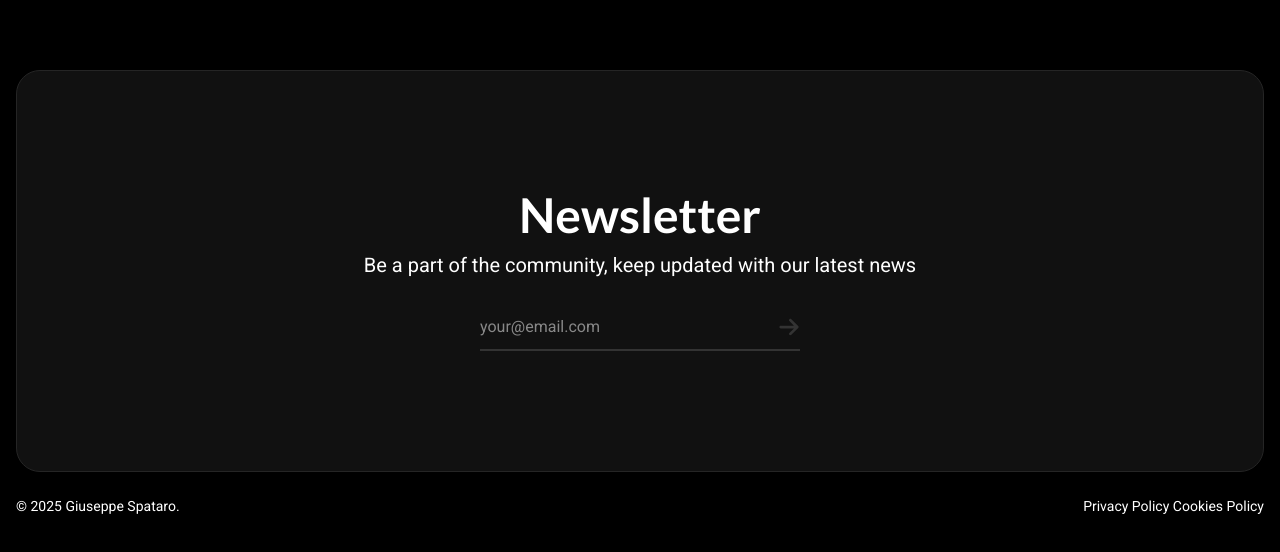
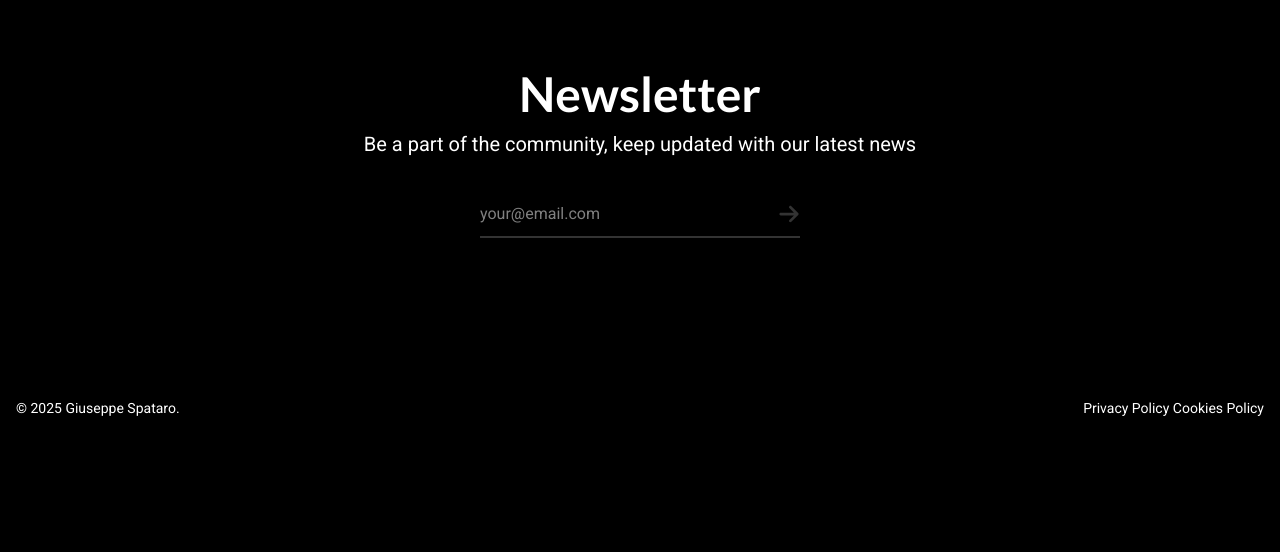
Before and after one commit to gspataro/Eclipse, a website built with Vite: page index.html in a window 1280 px wide. Shown: the part 1690-2242 px from the top of the page. Built offline with nearby package versions, Linux system fonts and the light colour scheme.

Commit message:
update(newsletter): remove outer box

```diff
--- a/index.html
+++ b/index.html
@@ -167,16 +167,16 @@
             </section>
             <footer class="py-40">
                 <div class="container">
-                    <div class="bg-gray-950 border-1 border-gray-900 p-30 rounded-3xl flex flex-col justify-center items-center">
+                    <div class="mb-40 flex flex-col justify-center items-center">
                         <h2 class="mb-3">Newsletter</h2>
-                        <p class="text-xl mb-6">Be a part of the community, keep updated with our latest news</p>
-                        <div class="flex gap-2 relative group">
+                        <p class="text-center text-xl mb-8">Be a part of the community, keep updated with our latest news</p>
+                        <div class="w-full max-w-80 flex gap-2 relative group">
                             <input type="email" placeholder="your@email.com" class="
                                 h-12
                                 border-b-2
                                 transition-all
                                 duration-200
-                                w-80
+                                w-full
                                 pr-8
                                 peer
                                 border-b-gray-850
@@ -201,7 +201,7 @@
                                 ">
                                 <svg xmlns="http://www.w3.org/2000/svg" width="22" height="22" viewBox="0 0 448 512"><path fill="currentColor" d="M438.6 278.6c12.5-12.5 12.5-32.8 0-45.3l-160-160c-12.5-12.5-32.8-12.5-45.3 0s-12.5 32.8 0 45.3L338.8 224H32c-17.7 0-32 14.3-32 32s14.3 32 32 32h306.7L233.4 393.4c-12.5 12.5-12.5 32.8 0 45.3s32.8 12.5 45.3 0l160-160z"/></svg>                        </div>
                     </div>
-                    <div class="flex justify-between mt-6 text-sm">
+                    <div class="flex flex-wrap justify-between mt-6 text-sm">
                         <div>
                             &copy; 2025 Giuseppe Spataro.
                         </div>
```
